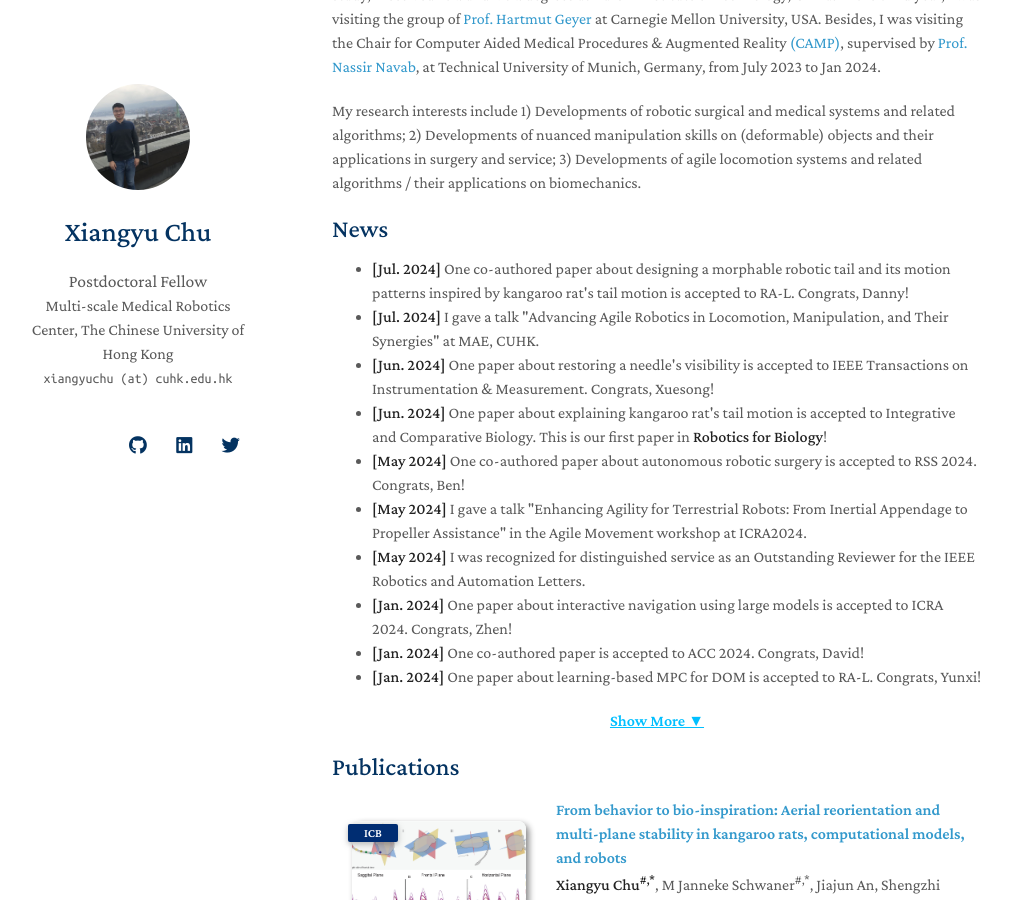
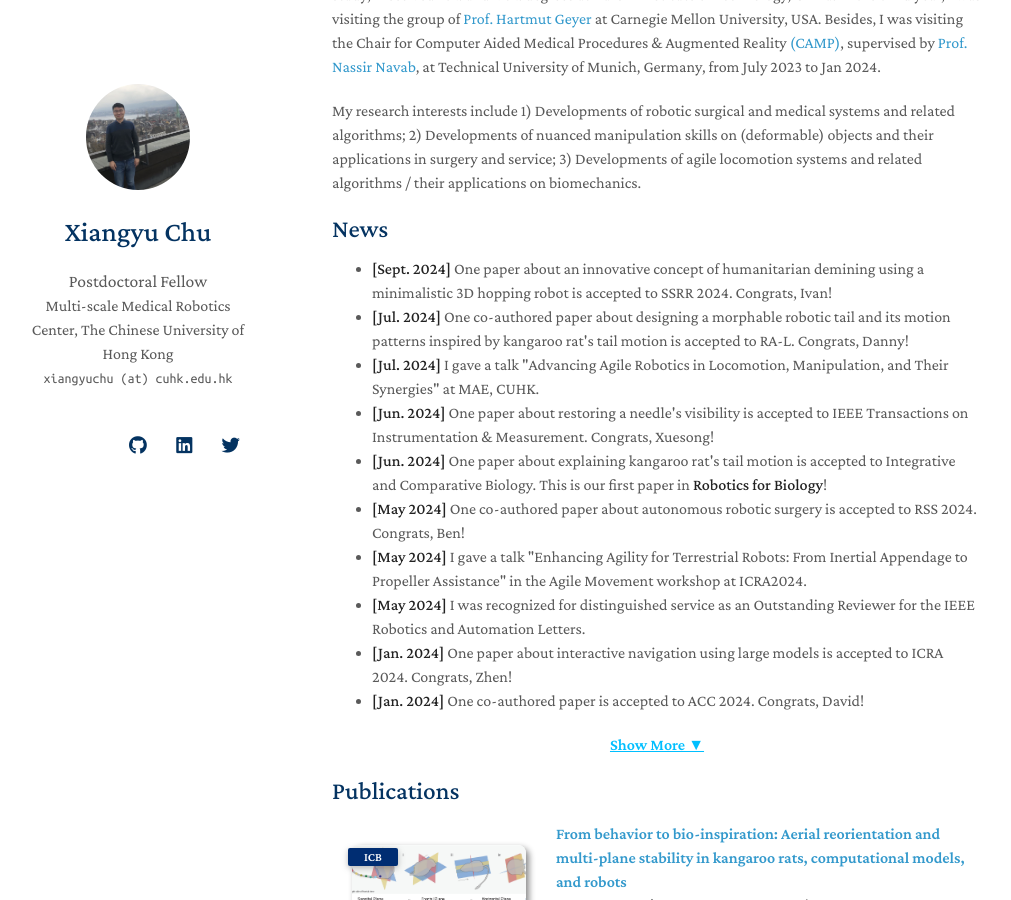
Before and after one commit to xiangyuchu03/xiangyuchu03.github.io, a Jekyll site: the page built from index.md, in a window 1280 px wide and 900 px high, scrolled down 198 px. Shown: the whole window, without its empty margins (138-1149 px from the left). Built offline with Jekyll 4.4.1, drawn with Linux system fonts in a browser that asks for light colours; nearby versions of some CDN libraries; a style sheet for code colours, icons or effects is not loaded; our own code applies the rules of GitHub Pages for plain Markdown files.

Commit message:
Update index.md

```diff
--- a/index.md
+++ b/index.md
@@ -10,6 +10,7 @@ My research interests include 1) Developments of robotic surgical and medical sy
 
 ## News
 <ul id="news-list">
+    <li class="news-item"><strong>[Sept. 2024]</strong> One paper about an innovative concept of humanitarian demining using a minimalistic 3D hopping robot is accepted to SSRR 2024. Congrats, Ivan! </li>
     <li class="news-item"><strong>[Jul. 2024]</strong> One co-authored paper about designing a morphable robotic tail and its motion patterns inspired by kangaroo rat's tail motion is accepted to RA-L. Congrats, Danny! </li>
     <li class="news-item"><strong>[Jul. 2024]</strong> I gave a talk "Advancing Agile Robotics in Locomotion, Manipulation, and Their Synergies" at MAE, CUHK.</li>
     <li class="news-item"><strong>[Jun. 2024]</strong> One paper about restoring a needle's visibility is accepted to IEEE Transactions on Instrumentation & Measurement. Congrats, Xuesong!</li>
```
